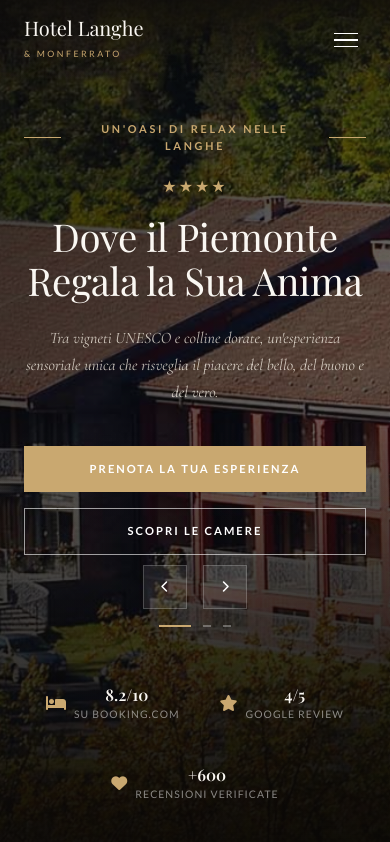
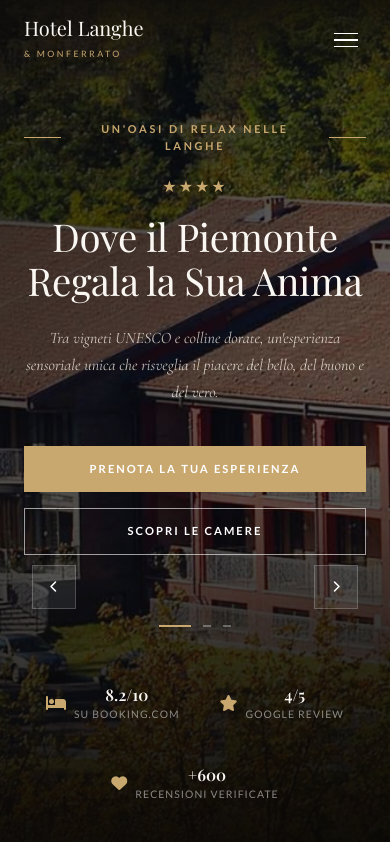
Before and after one commit to tave1013/hotel-langhe-monferrato, a Next.js app: page / in a window 390 px wide. Shown: the top 842 px of the page. Built offline with nearby package versions, Linux system fonts and the light colour scheme; a web font is replaced by a local one.

Commit message:
Modifica x

```diff
--- a/components/Hero.js
+++ b/components/Hero.js
@@ -123,7 +123,7 @@ export default function Hero() {
           </div>
 
           {/* MOBILE ARROWS */}
-          <div className="md:hidden flex items-center justify-center gap-4" style={{ marginTop: 10, marginBottom: 10 }}>
+          <div className="md:hidden flex items-center justify-between w-full max-w-md mx-auto px-2" style={{ marginTop: 10, marginBottom: 10 }}>
             {[{ dir: -1, icon: 'fa-chevron-left' }, { dir: 1, icon: 'fa-chevron-right' }].map(({ dir, icon }) => (
               <button
                 key={dir}
```
Also changed, not shown: public/foto/Camera-tripla.webp (added), public/foto/ingresso.webp (added).
